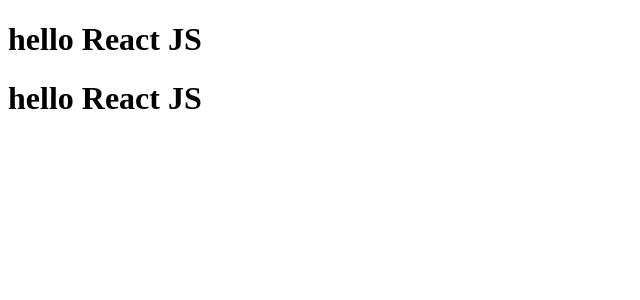
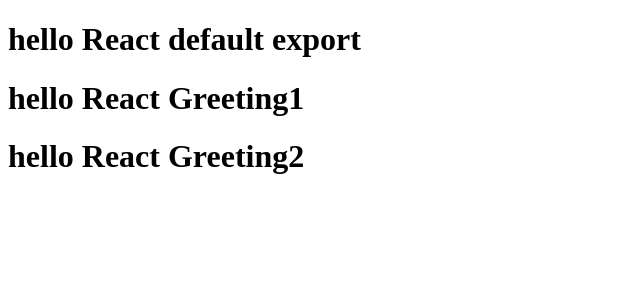
Before and after one commit to ChhenglavCoding/learn-react, a React (Vite) app: page / in a window 1280 px wide. Shown: the top 300 px of the page, without its empty margins (0-640 px from the left). Built offline with nearby package versions, Linux system fonts and the light colour scheme.

Commit message:
add mare about name export component

```diff
--- a/src/App.tsx
+++ b/src/App.tsx
@@ -1,9 +1,12 @@
 import Greeting from "./components/Greeting";
+import{Greeting1, Greeting2} from "./components/Greeting"
+
 function App() {
   return (
     <div>
       <Greeting/>
-      <Greeting/>
+      <Greeting1/>
+      <Greeting2/>
     </div>
   )
 }
--- a/src/components/Greeting/index.tsx
+++ b/src/components/Greeting/index.tsx
@@ -1,8 +1,24 @@
 function Greeting(){
     return(
-        <h1>hello React JS</h1>
+        <h1>hello React default export</h1>
 
     );
 }
 
+export function Greeting1(){
+    return(
+        <div>
+            <h1>hello React Greeting1</h1>
+        </div>
+    );
+}
+
+export function Greeting2(){
+    return(
+        <div>
+            <h1>hello React Greeting2</h1>
+        </div>
+    );
+}
+
 export default Greeting;
```
